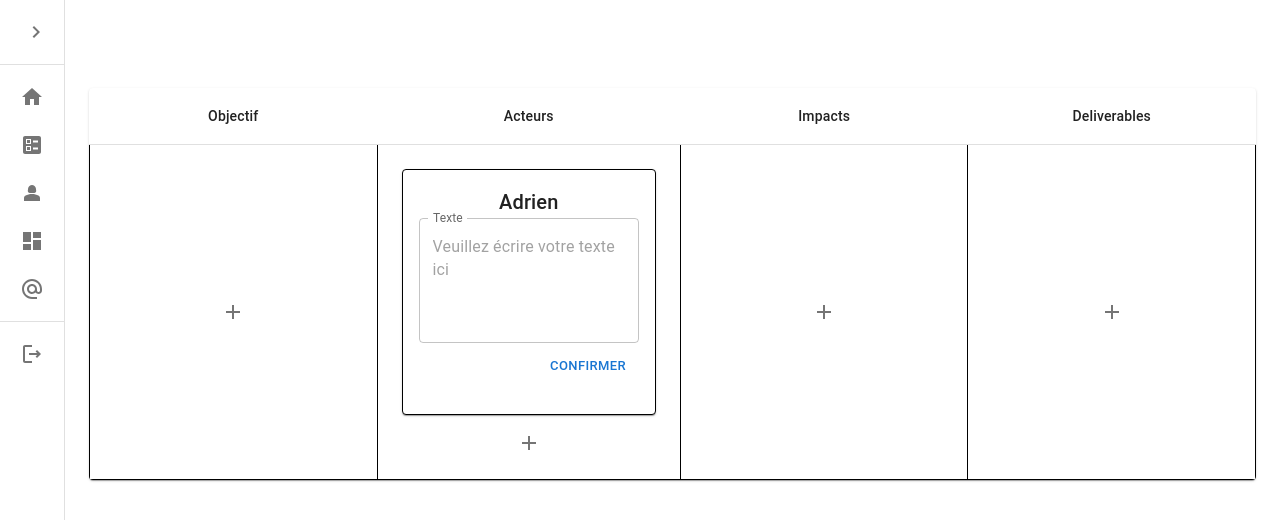
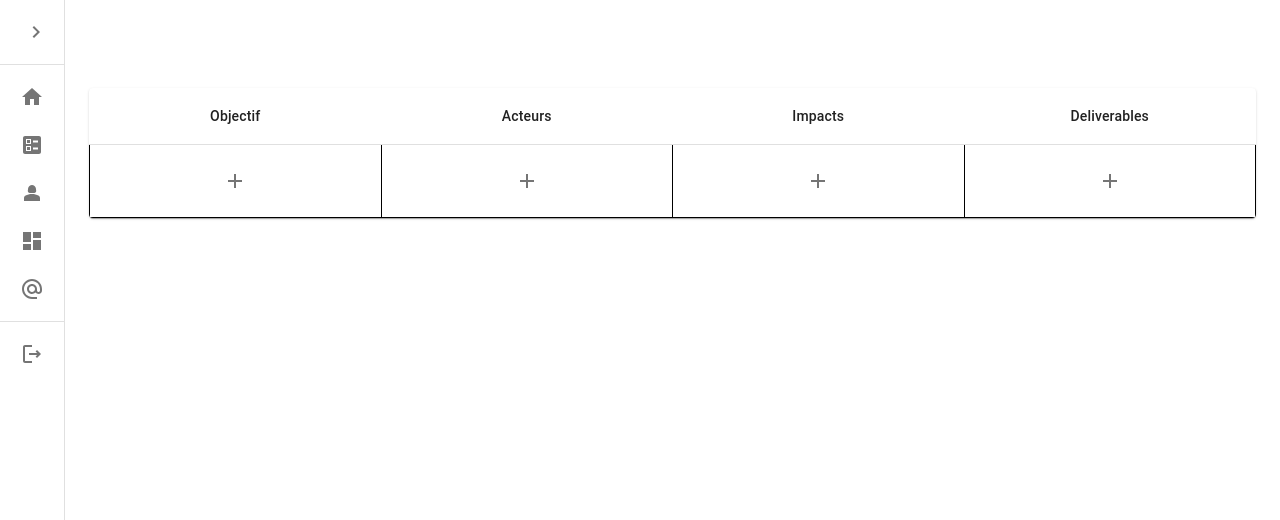
Before and after one commit to Kiks-Note/KiksNote, a React (Create React App) app in the folder client/: page /agile in a window 1280 px wide. Shown: the top 520 px of the page. Built offline with nearby package versions, Linux system fonts and the light colour scheme.

Commit message:
#51 feat/ changing card and adding card form and making the impact mapping work

```diff
--- a/client/src/components/agile/Card.js
+++ b/client/src/components/agile/Card.js
@@ -1,4 +1,4 @@
-import React, { useEffect } from "react";
+import React, { useEffect, useState } from "react";
 import Card from "@mui/material/Card";
 import CardActions from "@mui/material/CardActions";
 import CardContent from "@mui/material/CardContent";
@@ -7,12 +7,46 @@ import Typography from "@mui/material/Typography";
 import FormControl from "@mui/material/FormControl";
 import InputLabel from "@mui/material/InputLabel";
 import TextField from "@mui/material/TextField";
-import FormHelperText from "@mui/material/FormHelperText";
+import { useSelector, useDispatch } from "react-redux";
 
-const BasicCard = ({ title, type }) => {
+import { addImpactMappingActors, addImpactMappingDeliverables, addImpactMappingImpacts, addImpactMappingGoals } from "../../redux/slices/impactMappingSlice";
+
+const BasicCard = ({type , column, texte, onConfirmForm}) => {
+  const [text, setText] = useState('');
+  const [title, setTitle] = useState('');
+  const dispatch = useDispatch();
+
   useEffect(() => {
     console.log("type", type);
   }, []);
+
+  const onHandleClick = () =>{
+
+    //switch
+    switch (column) {
+      case 0:
+        dispatch(addImpactMappingGoals({goal:text}));
+        setTitle('Objectif')
+        break;
+
+      case 1:
+        dispatch(addImpactMappingActors({actors:text}));
+        setTitle('Acteurs')
+        break;
+      case 2:
+        dispatch(addImpactMappingImpacts({impacts:text}));
+        setTitle('Impacts')
+        break;
+      case 3:
+        dispatch(addImpactMappingDeliverables({deliverables:text}));
+        setTitle('Deliverables')
+        break;
+      default:
+        break;
+    }
+    console.log(text);
+    onConfirmForm();
+  }
 
   return (
     <Card
@@ -44,10 +78,11 @@ const BasicCard = ({ title, type }) => {
             variant="outlined"
             placeholder="Veuillez écrire votre texte ici"
             fullWidth
+            onChange={(e) => setText(e.target.value)}
             wrap="true"/>
           </FormControl>
           <CardActions sx={{justifyContent:'flex-end'}}>
-            <Button size="small">Confirmer</Button>
+            <Button size="small" onClick={()=>onHandleClick()}>Confirmer</Button>
           </CardActions>
         </CardContent>
       )}
@@ -57,7 +92,7 @@ const BasicCard = ({ title, type }) => {
             {title}
           </Typography>
           <Typography sx={{ mb: 1.5 }} color="text.secondary">
-            adjective
+            {texte}
           </Typography>
           <Typography variant="body2">
             well meaning and kindly.
--- a/client/src/components/agile/ImpactMapping.js
+++ b/client/src/components/agile/ImpactMapping.js
@@ -1,4 +1,4 @@
-import React,{useState} from "react";
+import React,{useState, useEffect} from "react";
 import Table from "@mui/material/Table";
 import TableBody from "@mui/material/TableBody";
 import TableCell from "@mui/material/TableCell";
@@ -8,23 +8,44 @@ import TableRow from "@mui/material/TableRow";
 import Paper from "@mui/material/Paper";
 import IconButton from "@mui/material/IconButton";
 import AddIcon from "@mui/icons-material/Add";
+import { useSelector, useDispatch } from "react-redux";
+
 
 import Card from './Card';
 
+
 const ImpactMapping = () => {
+
+    const impactMapping = useSelector((state) => state.impactMapping);
+
+    const [showCard, setShowCard] = useState(false);
+    const [columnIndex, setColumnIndex] = useState('');
+
     const [cardObjectif, setCardObjectif] = useState([]);
     const [cardActors, setCardActors] = useState([]);
     const [cardImpacts, setCardImpacts] = useState([]);
     const [cardDeliverables, setCardDeliverables] = useState([]);
 
-  const addCard = () => {
+
+    useEffect(() => {
+        console.log('impact', impactMapping);
+        setCardObjectif(impactMapping.goal);
+        setCardActors(impactMapping.actors);
+        setCardImpacts(impactMapping.impacts);
+        setCardDeliverables(impactMapping.deliverables);
+    }, [impactMapping]);
+
+  const addCard = (index) => {
     console.log("addCard");
-    setCardObjectif([...cardObjectif, <Card title="Adrien" type="card"/>]);
+    setShowCard(true);
+    setColumnIndex(index.toString());
   };
 
-  const confirmCard = () =>{
-    console.log("confirmCard");
+  const handleConfirmForm = () => {
+    setShowCard(false);
+    setColumnIndex('');
   };
+
   return (
       <TableContainer component={Paper}>
         <Table>
@@ -39,28 +60,57 @@ const ImpactMapping = () => {
           <TableBody>
             <TableRow>
               <TableCell align="center" sx={{ padding: 2, width:'20%', border: '1px solid black'}}>
-                {cardObjectif}
-
-                <IconButton aria-label="add" onClick={addCard}>
+                {cardObjectif.map((texte)=>{
+                    return <Card type="card" texte={texte} key={texte}/>
+                })}
+                {showCard && columnIndex === '0' && (
+                    <Card type="form" column={0} onConfirmForm={handleConfirmForm}/>
+                )}
+                <IconButton
+                    aria-label="add"
+                    onClick={() => addCard(0)}
+                >
                   <AddIcon />
                 </IconButton>
               </TableCell>
+
               <TableCell align="center" sx={{ padding: 2, width:'20%', border: '1px solid black'}}>
-              <Card title="Adrien" type="form"/>
-                <IconButton aria-label="add" onClick={addCard}>
+              {cardActors.map((texte)=>{
+                    return <Card type="card" texte={texte} key={texte}/>
+                })}
+              {showCard && columnIndex === '1' && (
+                    <Card type="form" column={1} onConfirmForm={handleConfirmForm}/>
+                )}
+                <IconButton aria-label="add"  onClick={() => addCard(1)}>
                   <AddIcon />
                 </IconButton>
               </TableCell>
+
               <TableCell align="center" sx={{ padding: 2, width:'20%', border: '1px solid black'}}>
-                <IconButton aria-label="add" onClick={addCard}>
+              {cardImpacts.map((texte)=>{
+                    return <Card type="card" texte={texte} key={texte}/>
+                })}
+                {showCard && columnIndex === '2' && (
+                    <Card type="form" column={2} onConfirmForm={handleConfirmForm}/>
+                )}
+                <IconButton aria-label="add"  onClick={() => addCard(2)}>
                   <AddIcon />
                 </IconButton>
               </TableCell>
+
               <TableCell align="center" sx={{ padding: 2, width:'20%', border: '1px solid black'}}>
-                <IconButton aria-label="add" onClick={addCard}>
+              {cardDeliverables.map((texte)=>{
+                    return <Card type="card" texte={texte} key={texte}/>
+                })}
+
+              {showCard && columnIndex === '3' && (
+                    <Card type="form" column={3} onConfirmForm={handleConfirmForm}/>
+                )}
+                <IconButton aria-label="add"  onClick={() => addCard(3)}>
                   <AddIcon />
                 </IconButton>
               </TableCell>
+
             </TableRow>
           </TableBody>
         </Table>
```
